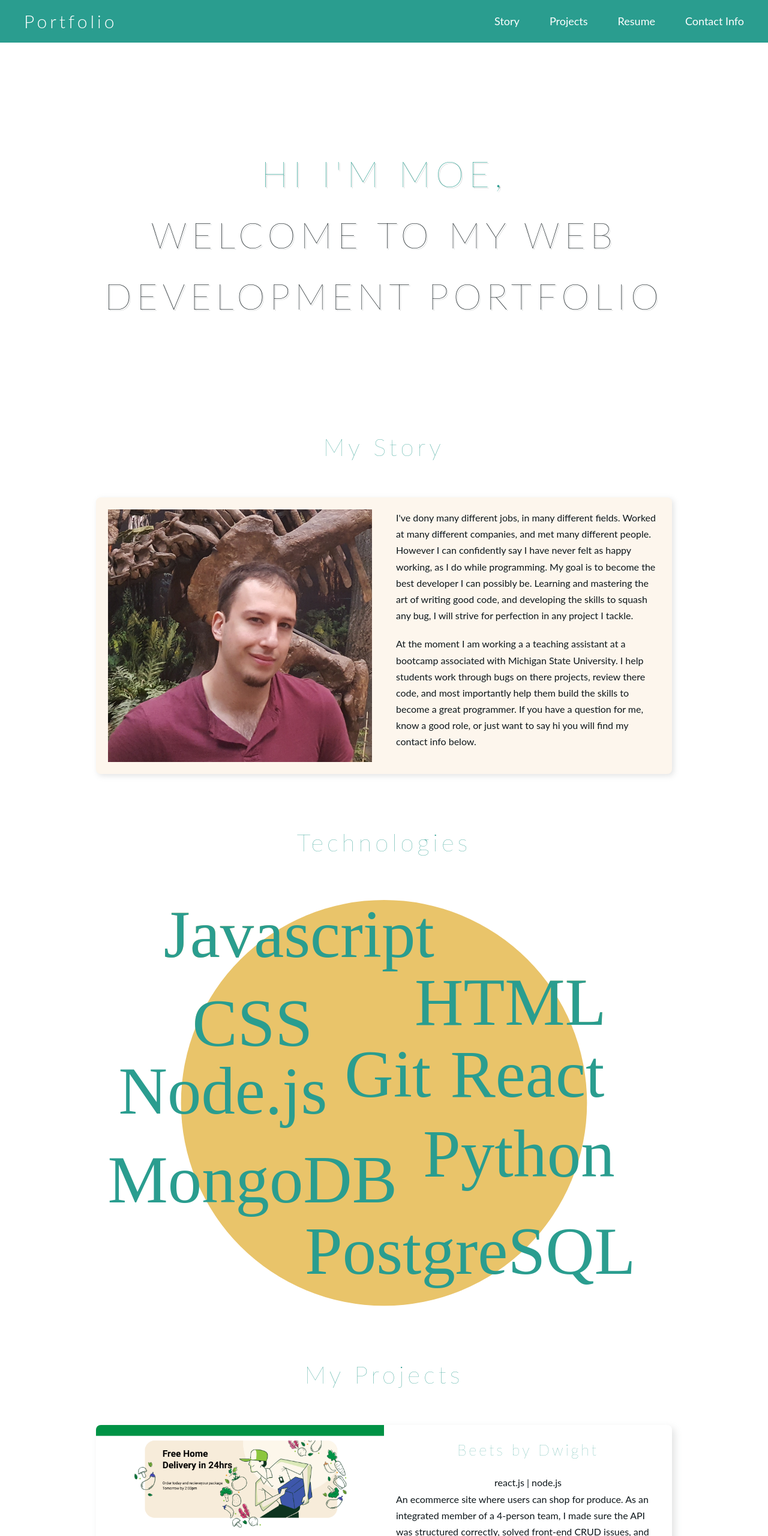
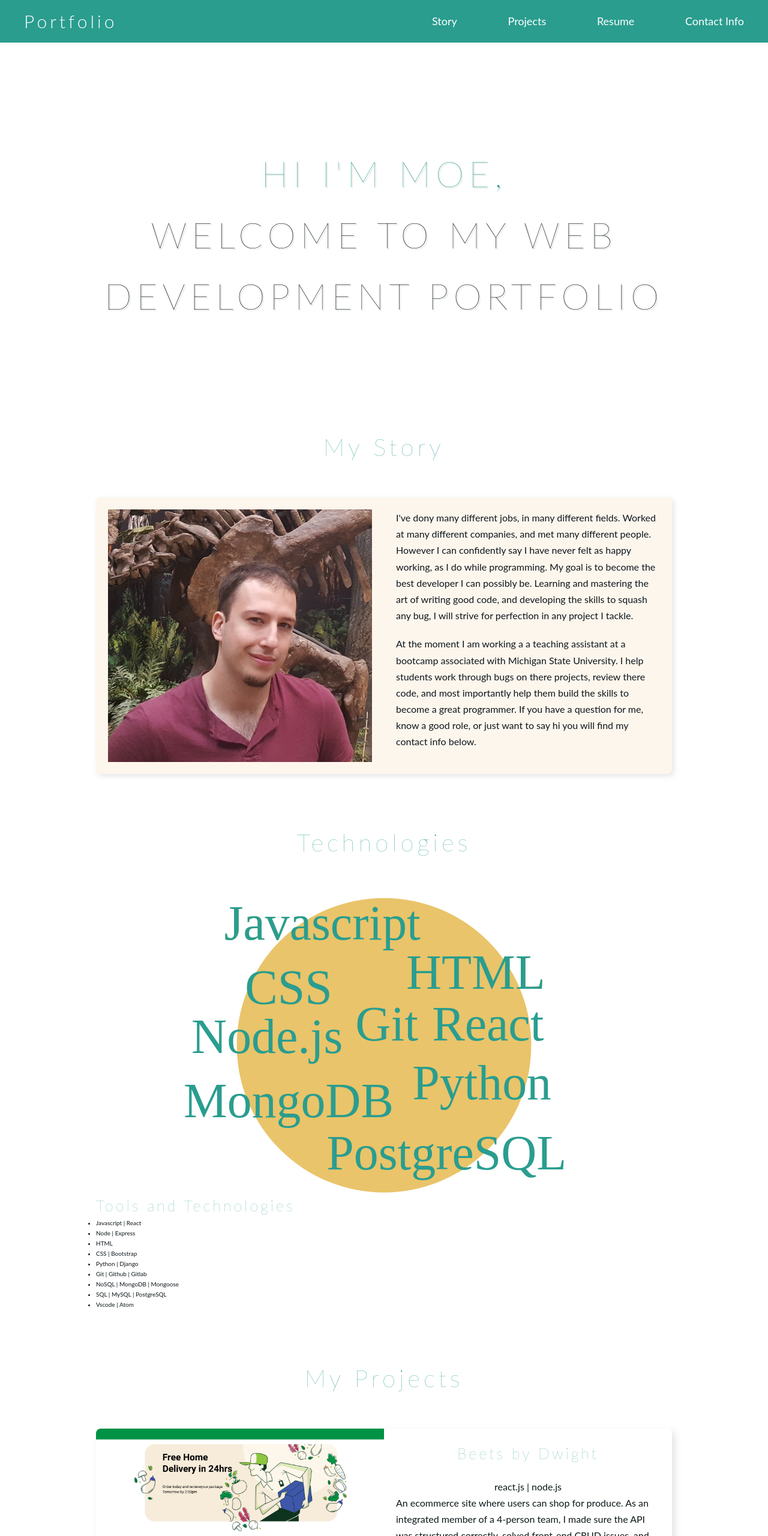
Before and after one commit to JintekiWarrior/Portfolio-Site, a website: page index.html in a window 1280 px wide. Shown: the top 2560 px of the page at 60% size. Drawn offline with Linux system fonts and the light colour scheme.

Commit message:
Add a list of technologies to the section

```diff
--- a/index.html
+++ b/index.html
@@ -55,7 +55,21 @@
 
     <section class="tech" id="resume-link-selector">
       <h2 class="heading-secondary">Technologies</h2>
-      <img src="./img/technologies.svg" alt="Picture with all tech listed in a circle">
+      <img class="tech__img" src="./img/technologies.svg" alt="Picture with all tech listed in a circle">
+      <div class="tech__list-container">
+        <h3 class="heading-tertiary">Tools and Technologies</h3>
+        <ul class="tech__list">
+          <li>Javascript | React</li>
+          <li>Node | Express</li>
+          <li>HTML</li>
+          <li>CSS | Bootstrap</li>
+          <li>Python | Django</li>
+          <li>Git | Github | Gitlab</li>
+          <li>NoSQL | MongoDB | Mongoose</li>
+          <li>SQL | MySQL | PostgreSQL</li>
+          <li>Vscode | Atom</li>
+        </ul>
+      </div>
     </section>
 
     <section class="projects" id="projects-link-selector">
--- a/sass/layout/_navbar.scss
+++ b/sass/layout/_navbar.scss
@@ -28,11 +28,13 @@
 
     &__item-list {
         height: 100%;
+        width: 540px;
         font-size: 1.8rem;
         color: #fff;
+        margin-right: 3rem;
 
         display: flex;
-        justify-content: flex-end;
+        justify-content: space-between;
         align-items: center;
 
         @include respond(phone) {
@@ -42,7 +44,6 @@
 
     &__item {
         list-style-type: none;
-        margin-right: 3rem;
         height: 100%;
         padding: 1rem;
 
@@ -57,7 +58,13 @@
 
     &__item:hover {
         cursor: pointer;
-        background-color: $color-primary-dark;
+        font-size: 25px;
+        padding: 0;
+    }
+
+    &__item:active {
+        font-size: 20px;
+        padding: 0;
     }
 
     &__link {
--- a/sass/layout/_tech.scss
+++ b/sass/layout/_tech.scss
@@ -4,8 +4,8 @@
     justify-content: center;
     align-content: center;
     margin-bottom: 8rem;
+
+    &__img {
+        max-height: 50rem;
+    }
 }
-
-.img {
-    display: inline;
-}
```
Also changed, not shown: css/style.css, sass/abstracts/_animations.scss (line endings or trailing spaces).
